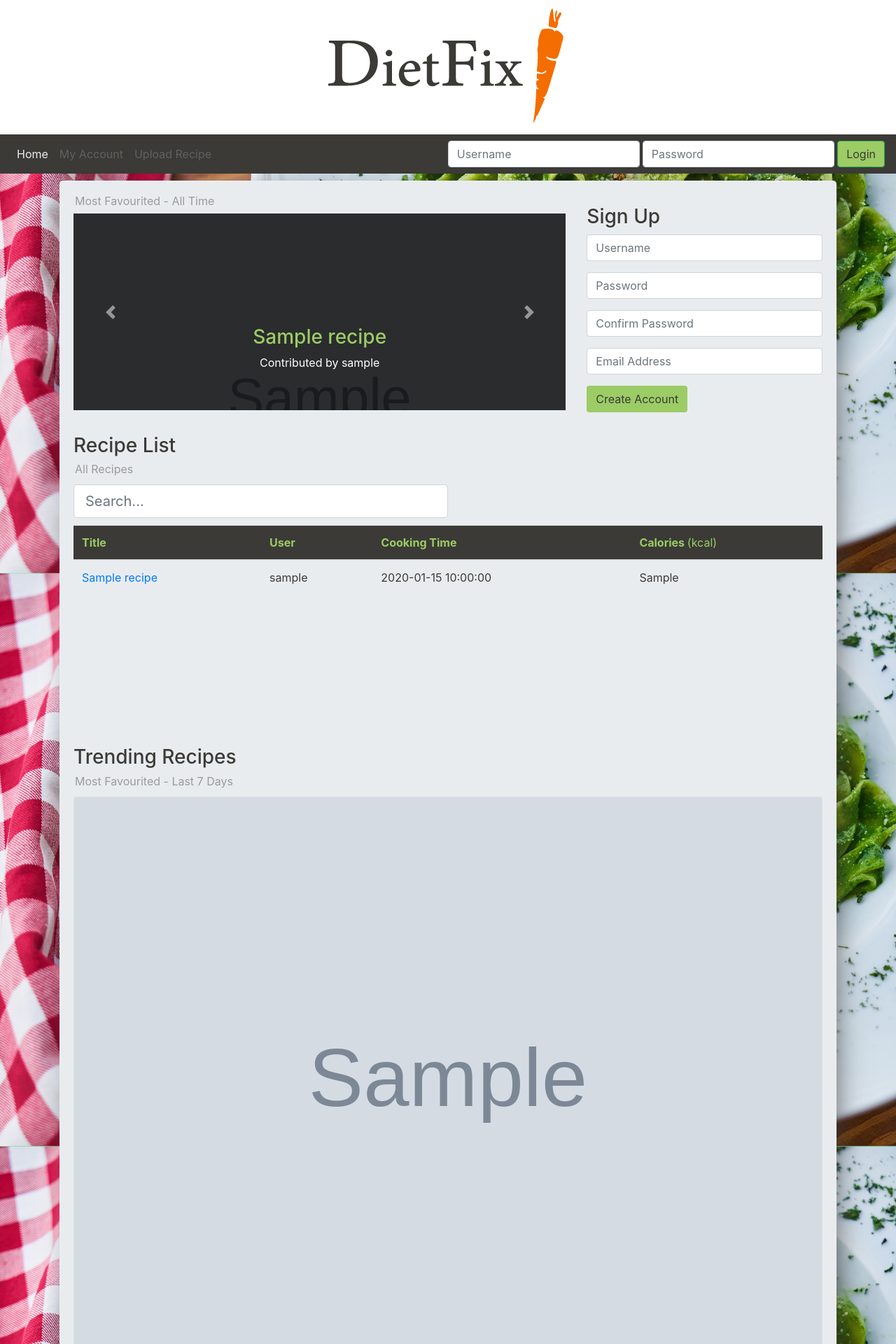
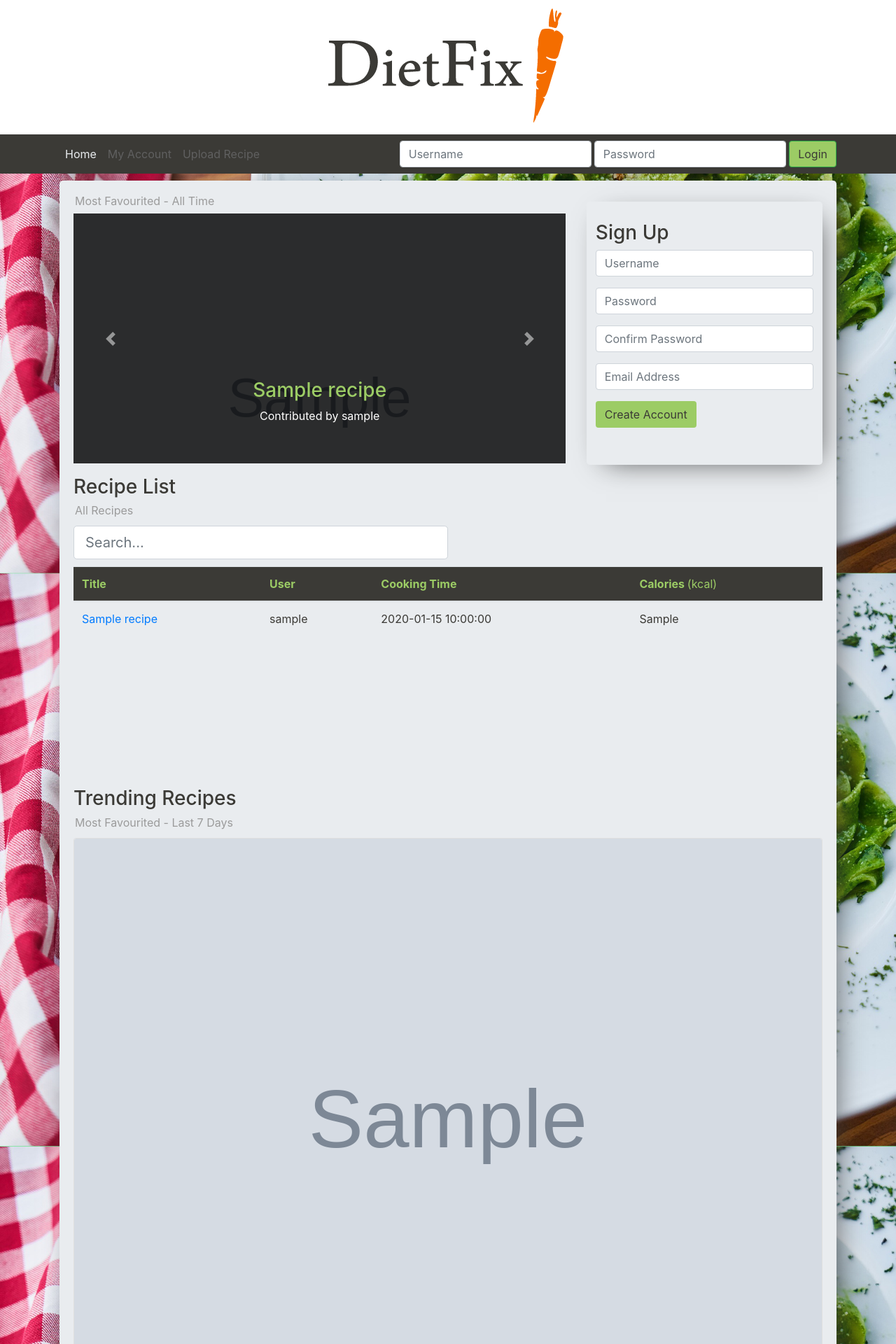
Before and after one commit to FraserProvan2/DietFix, a PHP site: page / in a window 1280 px wide. Shown: the top 1920 px of the page at 70% size. Run offline with PHP 8.4, Linux system fonts and the light colour scheme; tables that the repository leaves empty or names only in its code hold one stand-in row (values such as "Sample post"); grey boxes marked "Sample" are stand-in pictures; some libraries are stand-ins or nearby versions.

Commit message:
Nav improved (centered)

```diff
--- a/include/nav-guest.php
+++ b/include/nav-guest.php
@@ -10,6 +10,7 @@
         <span class="navbar-toggler-icon"></span>
     </button>
 
+<div class="container">
     <div class="collapse navbar-collapse" id="navbarNav">
         <ul class="navbar-nav mr-auto">
         <li class="nav-item">
@@ -27,6 +28,7 @@
         <input class="form-control mr-sm-2" type="search" name="pass" placeholder="Password">
         <button class="btn btn-outline-success my-2 my-sm-0" type="submit" id="btn" style="margin-left:-3.5px;">Login</button>
         </form>
+    </div>
         </div>
     </nav>
 
--- a/include/nav-user.php
+++ b/include/nav-user.php
@@ -10,6 +10,7 @@
     <span class="navbar-toggler-icon"></span>
   </button>
 
+ <div class="container">
   <div class="collapse navbar-collapse" id="navbarNav">
     <ul class="navbar-nav mr-auto">
       <li class="nav-item">
@@ -26,6 +27,7 @@
       <a class="link-normal" style="padding-right:10px;" href="myaccount.php"><?php echo $_SESSION['gatekeeper']['username']; ?></a>
       <button class="btn btn-outline-success my-2 my-sm-0" href="signout.php" id="btn"><a class="btn-text" href="signout.php">Sign Out</a></button>
     </form>
+  </div>
   </div>
 </nav>
 
--- a/index.php
+++ b/index.php
@@ -65,7 +65,7 @@ else {
                                         while ($most_fav = $most_favourited->fetch()) {
                                         ?>
 
-                                    <div class="carousel-item" id="myCarousel" style="max-height: 281px;" >
+                                    <div class="carousel-item" id="myCarousel" style="max-height: 357px;" >
                                         <a href="recipepage.php?id=<?php echo $most_fav['recipeid']; ?>">
                                             <img class="d-block" src="<?php echo $most_fav['image']; ?>">
                                         </a>
@@ -104,6 +104,7 @@ else {
                     ?>
                     <!-- Sign Up -->
                     <div class="col-sm-4">
+                    <div class="section-sub" style="background-color: #e9ecef">
                         <h3 class="section-title">Sign Up</h3>
                         <form class="signup">
                             <div class="form-group">
@@ -121,10 +122,11 @@ else {
                             <div class="form-group">
                                 <button type="button" class="btn btn index_button" onclick="signup()" id="btn">Create Account</button>
                             </div>
-                            <div id='signup-response'></div>
+                            <div id='signup-response'><br></div>
+
                         </form>
                     </div>
-
+                    </div>
                     <?php
                     } else {
                     ?>
@@ -135,6 +137,7 @@ else {
                                 <?php echo $_SESSION['gatekeeper']['username']; ?>! </h2>
                             <p class="lead">DietFix is a community-driven recipe sharing website. Explore the catalogue of user-contributed
                                 recipes. Upload your own and receive feedback from other users through comments.</p>
+                            <p class="lead">Disclaimer: The content on this website is for demonstration purposes only.</p>
                         </div>
                     </div>
 
```
Lines whose indentation alone changed are shown as unchanged.
